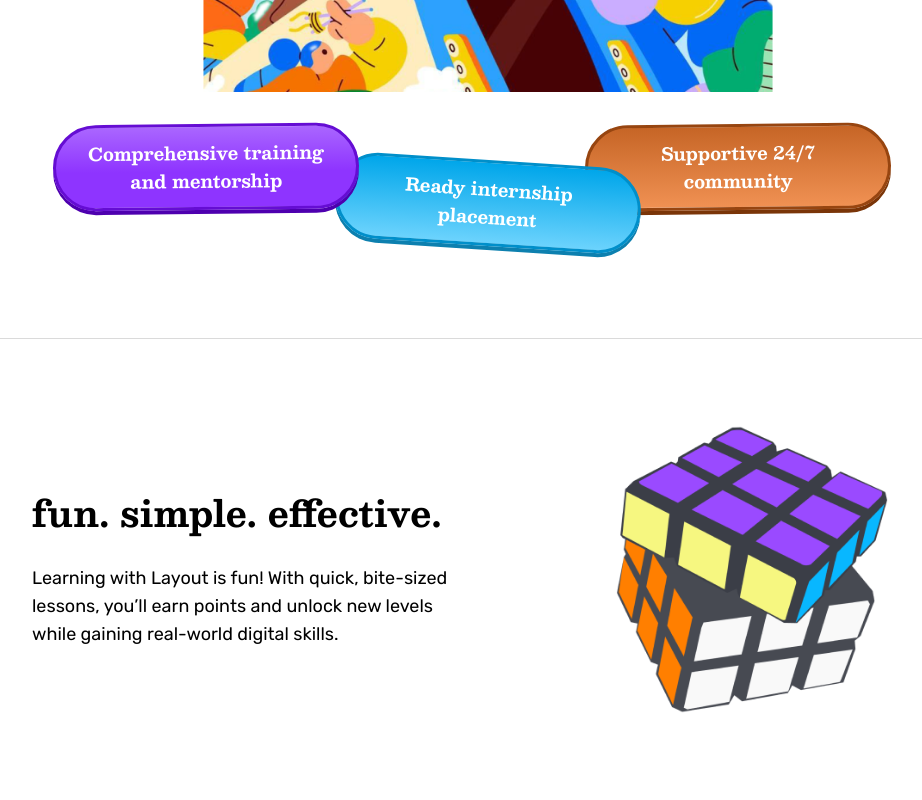
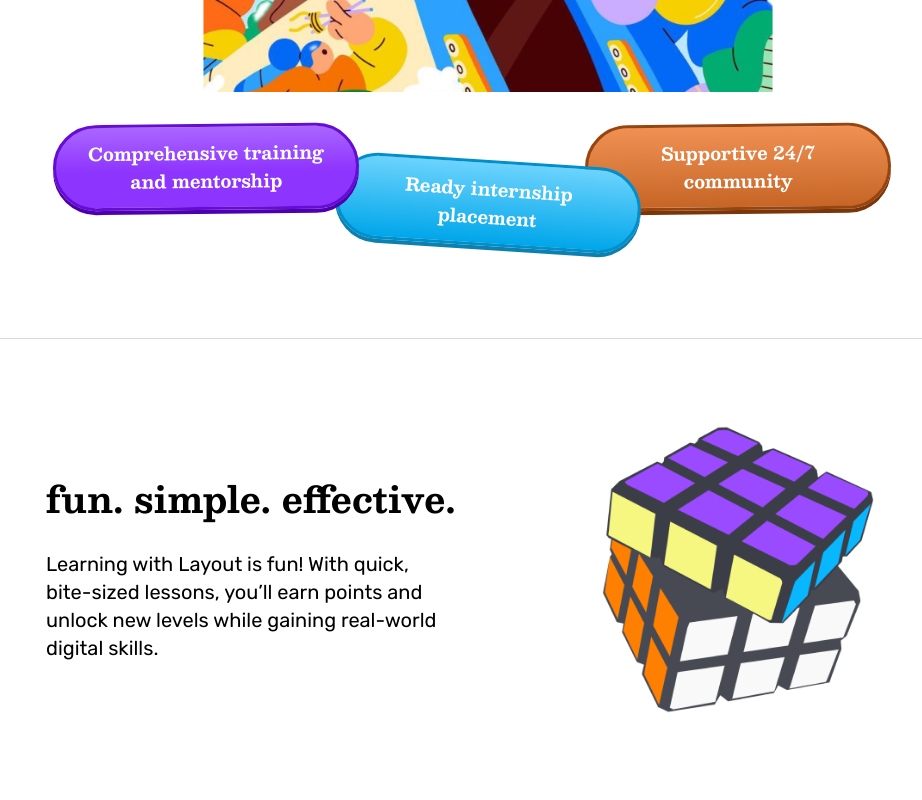
Before and after one commit to ebukathedev/layout-site, a React (Vite) app: page / in a window 1280 px wide. Shown: the part 560-1360 px from the top of the page, without its empty margins (152-1074 px from the left). Built offline with nearby package versions, Linux system fonts and the light colour scheme.

Commit message:
feat: Add odd prop to FeatureCard component in Features section

```diff
--- a/src/components/Home/FeatureCard.tsx
+++ b/src/components/Home/FeatureCard.tsx
@@ -1,14 +1,23 @@
 import { FeatureCardProps } from "../../types";
 
-const FeatureCard = ({ img, title, description }: FeatureCardProps) => {
+const FeatureCard = ({
+	img,
+	title,
+	description,
+	odd,
+}: FeatureCardProps) => {
 	return (
-		<div className="flex flex-col items-center gap-10 md:justify-center md:flex-row md:odd:flex-row-reverse md:px-4 lg:gap-20">
+		<div
+			className={`flex flex-col items-center gap-10 md:justify-center md:flex-row md:px-4 lg:gap-20 ${
+				odd && "md:odd:flex-row-reverse"
+			}`}
+		>
 			<div className="w-64 md:w-80 lg:w-full lg:max-w-sm">
 				<img src={img} alt="" className="w-full" />
 			</div>
 			<div className="space-y-5 md:space-y-8">
 				<h3 className="text-xl md:text-3xl lg:text-4xl">{title}</h3>
-				<p className="max-w-md pr-4 md:max-w-lg font-rubik md:text-lg lg:max-w-md">
+				<p className="max-w-md pr-4 md:max-w-lg font-rubik md:text-lg lg:max-w-[420px] lg:text-xl">
 					{description}
 				</p>
 			</div>
--- a/src/components/Home/Features.tsx
+++ b/src/components/Home/Features.tsx
@@ -17,12 +17,12 @@ const Features = () => {
 
 	return (
 		<section>
-			<div className="container py-20 space-y-20 md:space-y-32">
+			<div className="container py-20 space-y-20 md:space-y-32 ">
 				{features.map((feature) => (
-					<FeatureCard key={feature.id} {...feature} />
+					<FeatureCard key={feature.id} {...feature} odd />
 				))}
 			</div>
-			<div className="pt-24 bg-cream">
+			<div className="pt-24 border-t bg-cream border-stroke-borderline">
 				<div className="container flex flex-col items-center">
 					<h1 className="mb-6 headline md:mb-10 lg:mb-[57px]">
 						learn any skill <br /> anytime, anywhere
--- a/src/components/Home/Rewards.tsx
+++ b/src/components/Home/Rewards.tsx
@@ -1,28 +1,52 @@
-import { features } from "../../data";
+import { useState } from "react";
+import { rewards } from "../../data";
 import FeatureCard from "./FeatureCard";
 
 const Rewards = () => {
-	const feature = features[1];
+	const [activeContent, setActiveContent] = useState(0);
+	const reward = rewards[activeContent];
+	const rewardCategories = [
+		"Tools",
+		"Certification",
+		"Mentorship",
+		"Resources",
+	];
+
+	const handleActiveContent = (index: number) => {
+		setActiveContent(index);
+	};
 
 	return (
-		<section className="py-24 border border-stroke-gray">
+		<section className="py-24 border-b border-stroke-gray">
 			<div className="container">
-				<div className="text-center">
+				<div className="space-y-6 text-center md:space-y-8 lg:space-y-10">
 					<h2 className="headline">
-						you don’t need to worry <br /> what next after your
-						course
+						you don’t need to worry{" "}
+						<br className="hidden min-[352px]:block" /> what next
+						after your courses
 					</h2>
-					<p className="font-rubik">
+					<p className="max-w-md mx-auto text-lg md:text-2xl font-rubik lg:max-w-[540px]">
 						Here is what is up for you upon your completion of your
 						courses
 					</p>
 				</div>
 				<div>
-					<div>
-						<img src="" alt="" />
+					<div className="my-20 md:my-24 h-[450px] md:h-[260px] lg:h-[390px]">
+						<FeatureCard {...reward} />
 					</div>
-					<div>
-						<FeatureCard {...feature} />
+					<div className="grid grid-cols-2 gap-6 md:flex md:justify-center">
+						{rewardCategories.map((category, index) => (
+							<button
+								onClick={() => handleActiveContent(index)}
+								className={`px-0 min-[380px]:px-8 py-3 text-xs min-[380px]:text-sm btn lg:text-lg sm:min-w-[157.16px] transition-all duration-200 ${
+									activeContent === index
+										? "bg-dark-gray-gradient shadow-black border-black text-white"
+										: "bg-gray-100 shadow-shadow-gray border-stroke-light-gray text-black opacity-60"
+								}`}
+							>
+								{category}
+							</button>
+						))}
 					</div>
 				</div>
 			</div>
--- a/src/data.ts
+++ b/src/data.ts
@@ -2,6 +2,7 @@ import illustration1 from "./assets/illustration_1.png";
 import illustration2 from "./assets/illustration_2.png";
 import illustration3 from "./assets/illustration_3.png";
 import illustration4 from "./assets/illustration_4.png";
+import illustration5 from "./assets/illustration_5.png";
 
 export const courseCategories = [
 	"Development",
@@ -42,3 +43,34 @@ export const features = [
 			"Combining the best expertise to create lessons that are tailored to help you learn at just the right level and pace.",
 	},
 ];
+
+export const rewards = [
+	{
+		id: 1,
+		img: illustration5,
+		title: "work tools",
+		description:
+			"We provide access to essential tools and software used in the industry, empowering learners to practice and apply their newly acquired skills in real-world scenarios.",
+	},
+	{
+		id: 2,
+		img: illustration1,
+		title: "certification programs",
+		description:
+			"Our certification programs offer comprehensive training and assessment, ensuring that learners gain industry-recognized credentials.",
+	},
+	{
+		id: 3,
+		img: illustration2,
+		title: "mentorship network",
+		description:
+			"Our mentorship program connects learners with experienced professionals who guide and support them throughout their learning journey.",
+	},
+	{
+		id: 4,
+		img: illustration3,
+		title: "learning resources hub",
+		description:
+			"Our resource hub provides a wealth of materials, including textbooks, online courses, tutorials, and practice exercises.",
+	},
+];
--- a/tailwind.config.js
+++ b/tailwind.config.js
@@ -56,17 +56,15 @@ export default {
 				"light-brand-gradient":
 					"linear-gradient(0deg,  #BE8BFF 44%, #DCC3FF 100%)",
 
-				"blue-gradient":
-					"linear-gradient(0deg, #6CD3FD 0%, #00A6EA 100%)",
+				"blue-gradient": "linear-gradient(#6CD3FD 0%, #00A6EA 100%)",
 
-				"brown-gradient":
-					"linear-gradient(0deg, #F09153 0%, #C66526 100%)",
+				"brown-gradient": "linear-gradient(#F09153 0%, #C66526 100%)",
 
 				"gray-gradient":
 					"linear-gradient(0deg, #FFFFFF 0%, #DADADA 100%)",
 
 				"dark-gray-gradient":
-					"linear-gradient(0deg, #848383 0%, #303030 100%)",
+					"linear-gradient(#848383 0%, #303030 100%)",
 			},
 			fontFamily: {
 				rubik: ["Rubik", "sans-serif"],
```
Also changed, not shown: src/types.ts (+4 -3 lines), src/assets/illustration_5.png (added).
